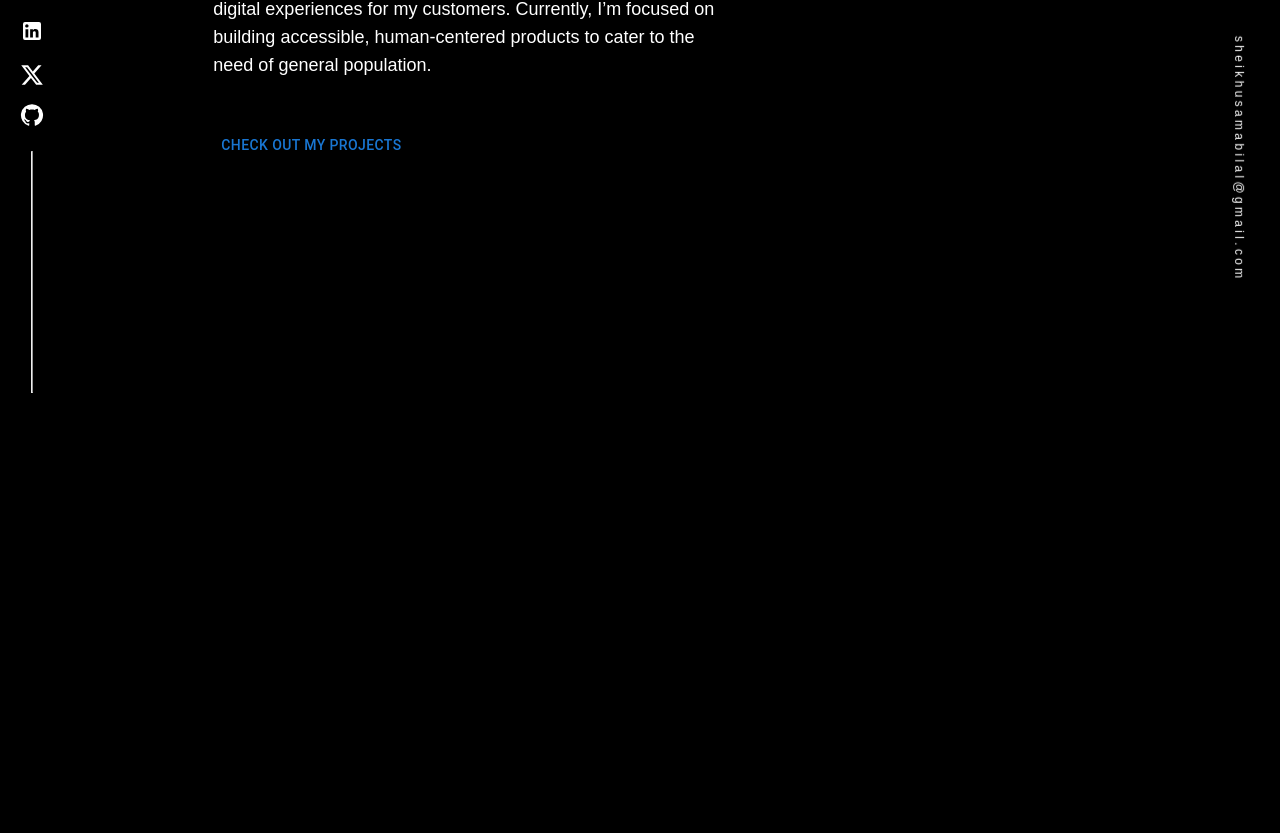
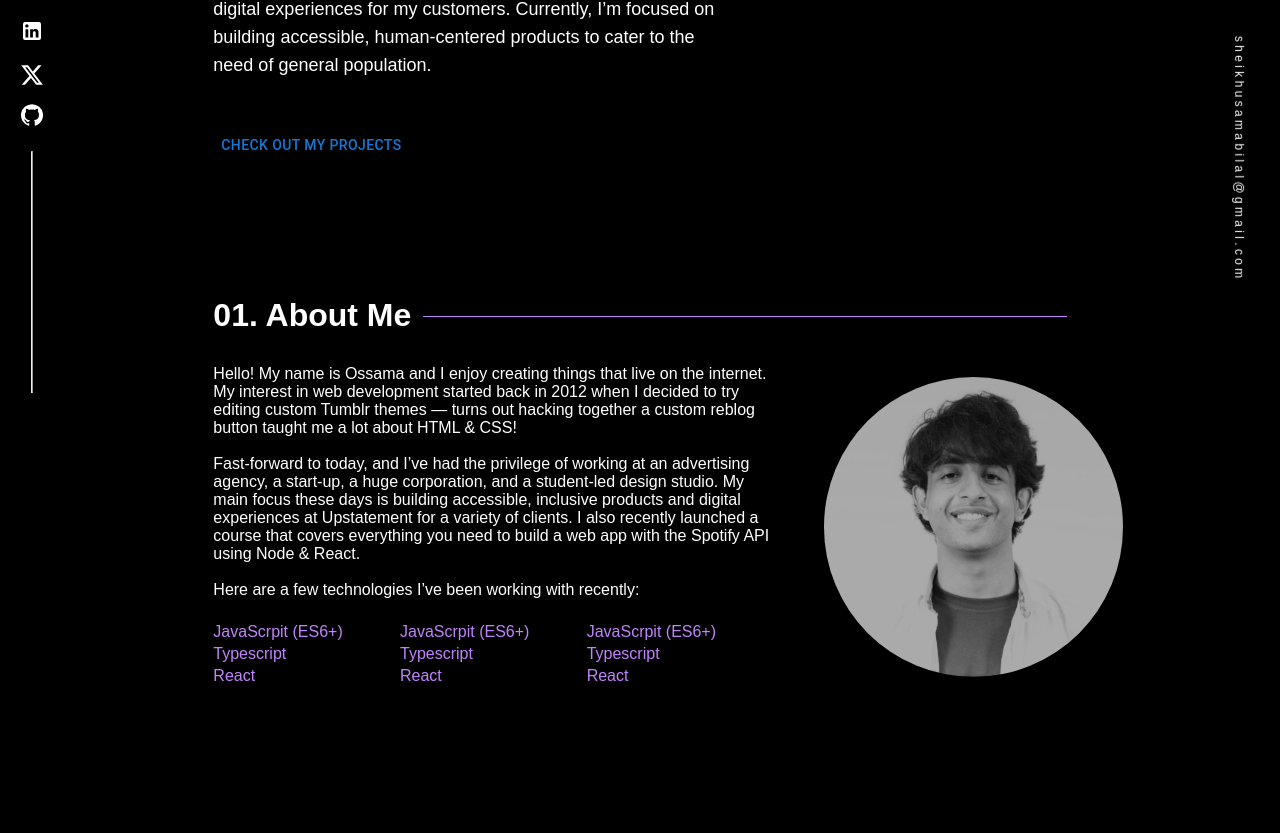
Before and after one commit to Ossama1903/portfolio, a Next.js app: page / in a window 1280 px wide. Shown: the part 507-1340 px from the top of the page. Built offline with nearby package versions, Linux system fonts and the light colour scheme; a web font is replaced by a local one.

Commit message:
another change

```diff
--- a/app/components/AboutMe/index.tsx
+++ b/app/components/AboutMe/index.tsx
@@ -1,48 +1,72 @@
 "use client";
 import Image from "next/image";
+import HeadingWithBorder from "../HeadingWithBorder";
+import { useInView } from "react-intersection-observer";
+import { useEffect } from "react";
+const AboutMe = () => {
+  const { ref, inView, entry } = useInView();
+  const animateClasses = `${
+    !inView ? "opacity-0 translate-y-10" : "opacity-100 -translate-y-0"
+  } duration-1000`;
 
-const AboutMe = () => {
+  useEffect(() => {
+    console.log(`about me ${inView}`);
+  }, [inView]);
+
   return (
+    <div ref={ref} id="AboutMe" className={`py-2 bg-inherit ${animateClasses}`}>
+      <div className="my-12 py-12 bg-inherit">
+        <div className="py-12 bg-inherit">
+          <HeadingWithBorder heading="01. About Me">
             <div className={`grid grid-cols-12 xl:gap-x-20 `}>
               <div className="col-span-12 lg:col-span-8">
                 <p>
-          Hello! My name is Ossama and I enjoy creating things that live on the
-          internet. My interest in web development started back in 2012 when I
-          decided to try editing custom Tumblr themes — turns out hacking
-          together a custom reblog button taught me a lot about HTML & CSS!
+                  Hello! My name is Ossama and I enjoy creating things that live
+                  on the internet. My interest in web development started back
+                  in 2012 when I decided to try editing custom Tumblr themes —
+                  turns out hacking together a custom reblog button taught me a
+                  lot about HTML & CSS!
                 </p>
                 <br />
                 <p>
-          Fast-forward to today, and I’ve had the privilege of working at an
-          advertising agency, a start-up, a huge corporation, and a student-led
-          design studio. My main focus these days is building accessible,
-          inclusive products and digital experiences at Upstatement for a
-          variety of clients. I also recently launched a course that covers
-          everything you need to build a web app with the Spotify API using Node
-          & React.
+                  Fast-forward to today, and I’ve had the privilege of working
+                  at an advertising agency, a start-up, a huge corporation, and
+                  a student-led design studio. My main focus these days is
+                  building accessible, inclusive products and digital
+                  experiences at Upstatement for a variety of clients. I also
+                  recently launched a course that covers everything you need to
+                  build a web app with the Spotify API using Node & React.
                 </p>
                 <br />
-        <p>Here are a few technologies I’ve been working with recently:</p>
+                <p>
+                  Here are a few technologies I’ve been working with recently:
+                </p>
                 <div className="grid grid-cols-12 mt-6">
                   <ul className="col-span-6 md:col-span-4 list-none mb-4 xl:mb-0">
                     <li className="mb-1 text-purple-400 font-medium">
                       JavaScrpit (ES6+)
                     </li>
-            <li className="mb-1 text-purple-400 font-medium">Typescript</li>
+                    <li className="mb-1 text-purple-400 font-medium">
+                      Typescript
+                    </li>
                     <li className="mb-1 text-purple-400 font-medium">React</li>
                   </ul>
                   <ul className="col-span-6 md:col-span-4 list-none mb-4 xl:mb-0">
                     <li className="mb-1 text-purple-400 font-medium">
                       JavaScrpit (ES6+)
                     </li>
-            <li className="mb-1 text-purple-400 font-medium">Typescript</li>
+                    <li className="mb-1 text-purple-400 font-medium">
+                      Typescript
+                    </li>
                     <li className="mb-1 text-purple-400 font-medium">React</li>
                   </ul>
                   <ul className="col-span-6 md:col-span-4 list-none mb-4 xl:mb-0">
                     <li className="mb-1 text-purple-400 font-medium">
                       JavaScrpit (ES6+)
                     </li>
-            <li className="mb-1 text-purple-400 font-medium">Typescript</li>
+                    <li className="mb-1 text-purple-400 font-medium">
+                      Typescript
+                    </li>
                     <li className="mb-1 text-purple-400 font-medium">React</li>
                   </ul>
                 </div>
@@ -57,6 +81,10 @@ const AboutMe = () => {
                 />
               </div>
             </div>
+          </HeadingWithBorder>
+        </div>
+      </div>
+    </div>
   );
 };
 
--- a/app/components/Hero/index.tsx
+++ b/app/components/Hero/index.tsx
@@ -1,12 +1,16 @@
 import { Button } from "@mui/material";
 import fonts from "../../fonts";
 import { useInView } from "react-intersection-observer";
+import { useEffect } from "react";
 
 const Hero = () => {
   const { ref, inView, entry } = useInView();
   const animateClasses = `${
-    !inView ? "opacity-0 translate-y-10" : "opacity-100 translate-y-0"
+    !inView ? "opacity-0 translate-y-0" : "opacity-100 -translate-y-0"
   } duration-1000`;
+  useEffect(() => {
+    console.log(`Hero ${inView}`);
+  }, [inView]);
 
   return (
     <section
--- a/app/globals.css
+++ b/app/globals.css
@@ -15,7 +15,7 @@ body {
 
 /* width */
 ::-webkit-scrollbar {
-  width: 2px;
+  width: 4px;
 }
 
 /* Track */
--- a/app/page.tsx
+++ b/app/page.tsx
@@ -10,30 +10,16 @@ import Hero from "./components/Hero";
 import XIcon from "@mui/icons-material/X";
 import Link from "next/link";
 import { useState } from "react";
-import { useInView } from "react-intersection-observer";
 
 export default function Home() {
   const [currentFont, setCurrentFont] = useState(x.chilanka);
-  const { ref: heroRef, inView: heroInView, entry: heroEntry } = useInView();
-
-  const animateClasses = `${
-    !heroInView ? "opacity-0 translate-y-10" : "opacity-100 translate-y-0"
-  } duration-1000`;
 
   return (
     <div className={`${currentFont} bg-inherit`}>
       <Header />
       <Container>
         <Hero />
-        <div id="AboutMe" className={`py-2 bg-inherit ${animateClasses}`}>
-          <div className="my-12 py-12 bg-inherit">
-            <div className="py-12 bg-inherit">
-              <HeadingWithBorder heading="01. About Me">
-                <AboutMe />
-              </HeadingWithBorder>
-            </div>
-          </div>
-        </div>
+        <AboutMe />
         <div id="Experience" className="bg-inherit">
           <HeadingWithBorder heading="02. My Work Experience">
             <Experience />
```
Lines whose indentation alone changed are shown as unchanged.
